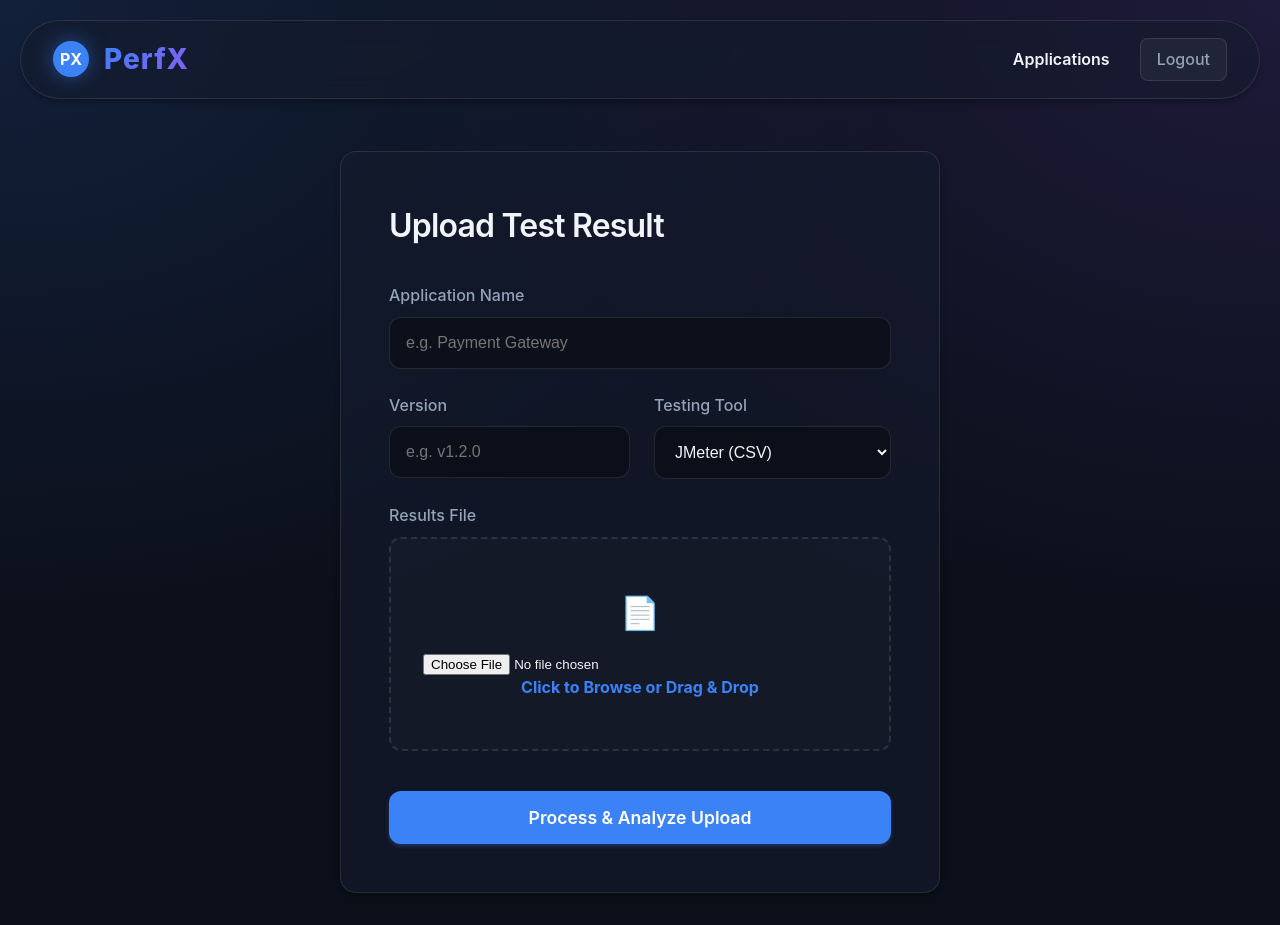
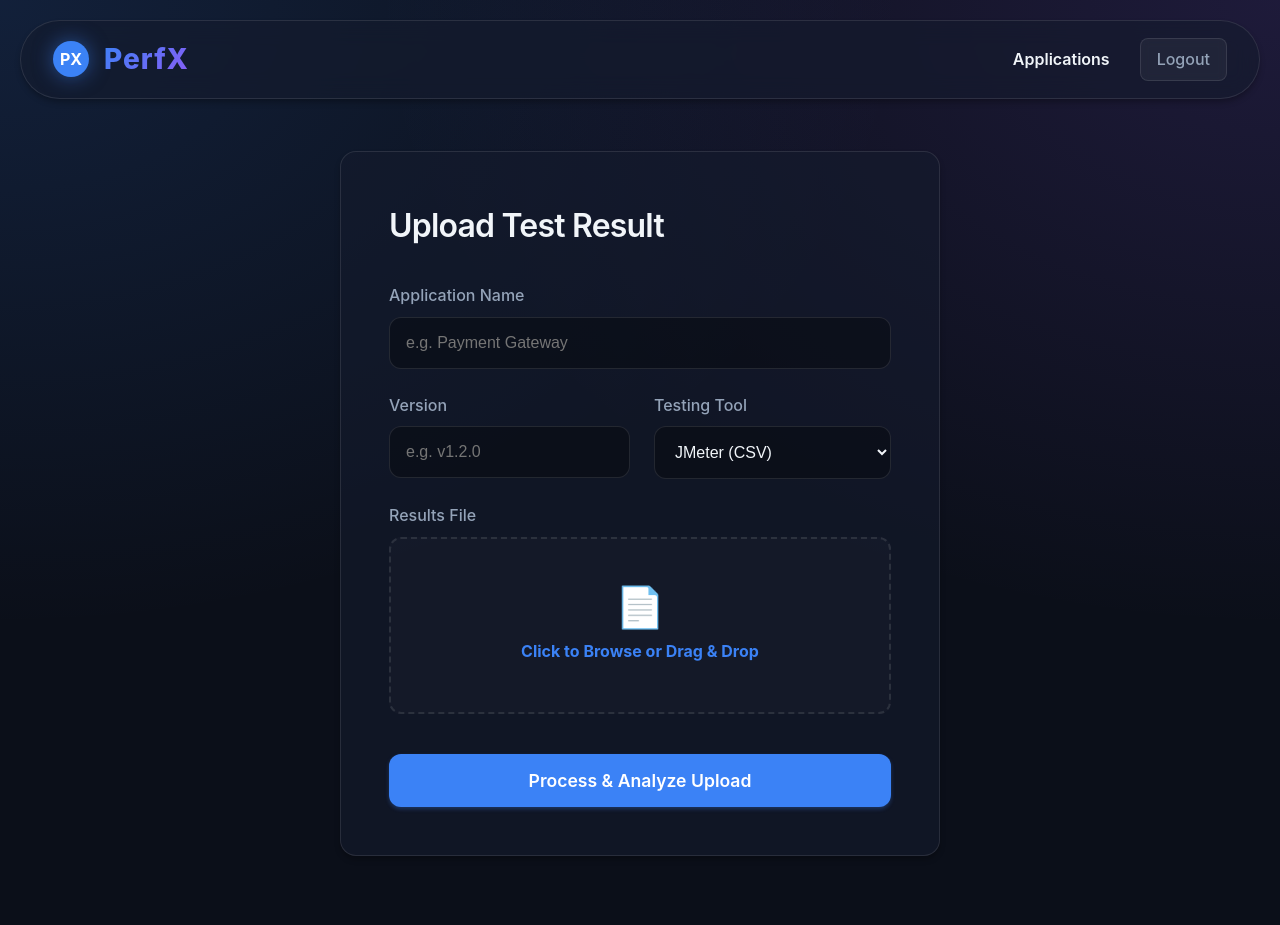
Before and after one commit to quantumFlux-91b/perfX, a React (Vite) app in the folder frontend/: page /upload in a window 1280 px wide. After the commit the page ends 888 px from the top, so only its background shows below. Built offline with nearby package versions, Linux system fonts and the light colour scheme.

Commit message:
Fix : upload file UI

```diff
--- a/frontend/src/pages/Upload.tsx
+++ b/frontend/src/pages/Upload.tsx
@@ -84,13 +84,34 @@ const Upload: React.FC = () => {
 
           <div style={{ display: 'flex', flexDirection: 'column', gap: '0.5rem' }}>
             <label style={{ color: 'var(--text-muted)', fontWeight: 500 }}>Results File</label>
-            <div style={{ border: '2px dashed var(--border)', borderRadius: '12px', padding: '3rem 2rem', textAlign: 'center', background: 'rgba(255,255,255,0.02)', cursor: 'pointer', transition: 'all 0.2s' }} onMouseEnter={(e) => e.currentTarget.style.borderColor = 'var(--primary)'} onMouseLeave={(e) => e.currentTarget.style.borderColor = 'var(--border)'}>
-                <span style={{ fontSize: '2rem', display: 'block', marginBottom: '1rem' }}>📄</span>
-                <input type="file" onChange={(e) => setFile(e.target.files?.[0] || null)} style={{ display: 'block' }} id="file-upload" required />
-                <label htmlFor="file-upload" style={{ cursor: 'pointer', color: 'var(--primary)', fontWeight: 'bold' }}>
-                  {file ? file.name : 'Click to Browse or Drag & Drop'}
-                </label>
-            </div>
+            {/* Hidden native input */}
+            <input
+              type="file"
+              id="file-upload"
+              required
+              onChange={(e) => setFile(e.target.files?.[0] || null)}
+              style={{ display: 'none' }}
+            />
+            {/* Custom dropzone — clicking anywhere triggers the hidden input */}
+            <label
+              htmlFor="file-upload"
+              onDragOver={(e) => { e.preventDefault(); e.currentTarget.style.borderColor = 'var(--primary)'; e.currentTarget.style.background = 'rgba(59,130,246,0.08)'; }}
+              onDragLeave={(e) => { e.currentTarget.style.borderColor = 'var(--border)'; e.currentTarget.style.background = 'rgba(255,255,255,0.02)'; }}
+              onDrop={(e) => { e.preventDefault(); e.currentTarget.style.borderColor = 'var(--border)'; e.currentTarget.style.background = 'rgba(255,255,255,0.02)'; const dropped = e.dataTransfer.files?.[0]; if (dropped) setFile(dropped); }}
+              style={{ display: 'flex', flexDirection: 'column', alignItems: 'center', justifyContent: 'center', gap: '0.75rem', border: '2px dashed var(--border)', borderRadius: '12px', padding: '3rem 2rem', textAlign: 'center', background: 'rgba(255,255,255,0.02)', cursor: 'pointer', transition: 'all 0.2s' }}
+              onMouseEnter={(e) => e.currentTarget.style.borderColor = 'var(--primary)'}
+              onMouseLeave={(e) => e.currentTarget.style.borderColor = 'var(--border)'}
+            >
+              <span style={{ fontSize: '2.5rem', lineHeight: 1 }}>📄</span>
+              <span style={{ color: 'var(--primary)', fontWeight: 'bold', fontSize: '1rem' }}>
+                {file ? file.name : 'Click to Browse or Drag & Drop'}
+              </span>
+              {file && (
+                <span style={{ color: 'var(--text-muted)', fontSize: '0.85rem' }}>
+                  {(file.size / 1024).toFixed(1)} KB
+                </span>
+              )}
+            </label>
           </div>
 
           <button type="submit" className="btn btn-primary" style={{ padding: '1rem', fontSize: '1.1rem', marginTop: '1rem', borderRadius: '12px', fontWeight: 600 }}>
```
